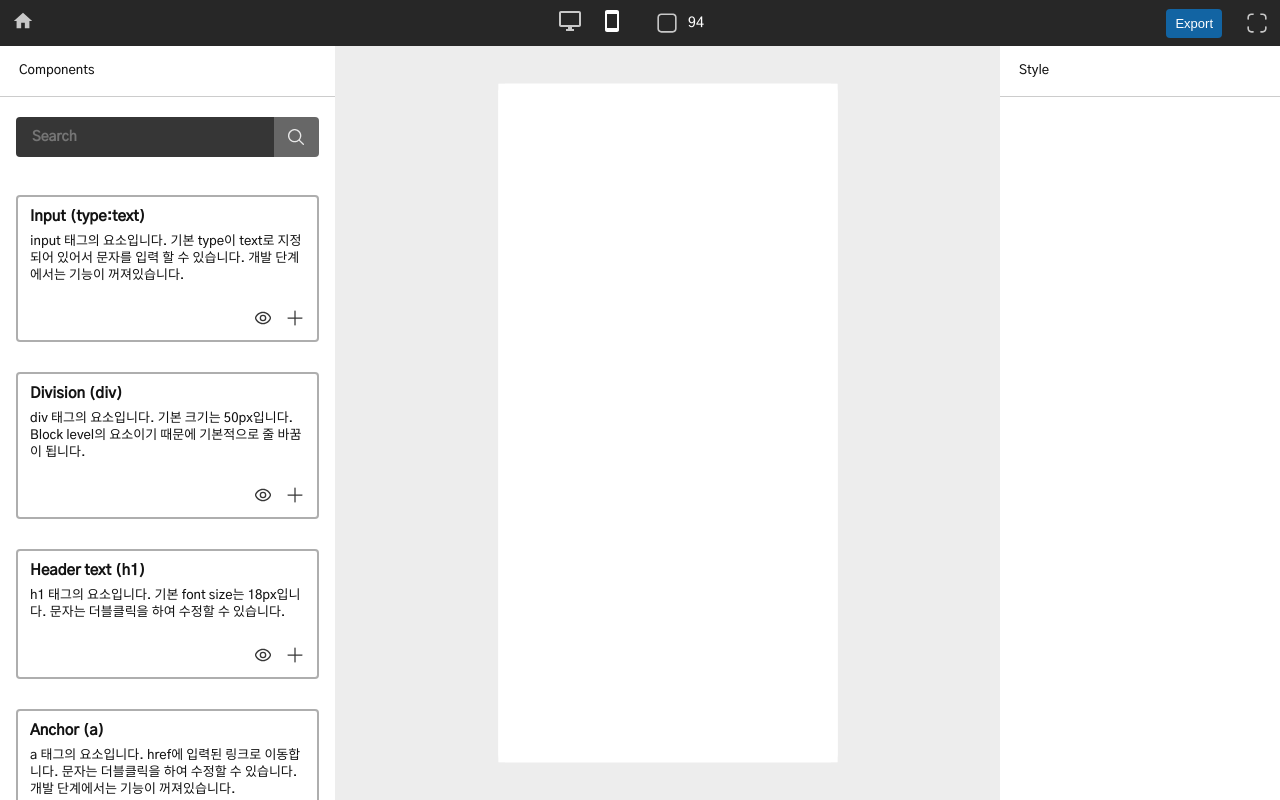
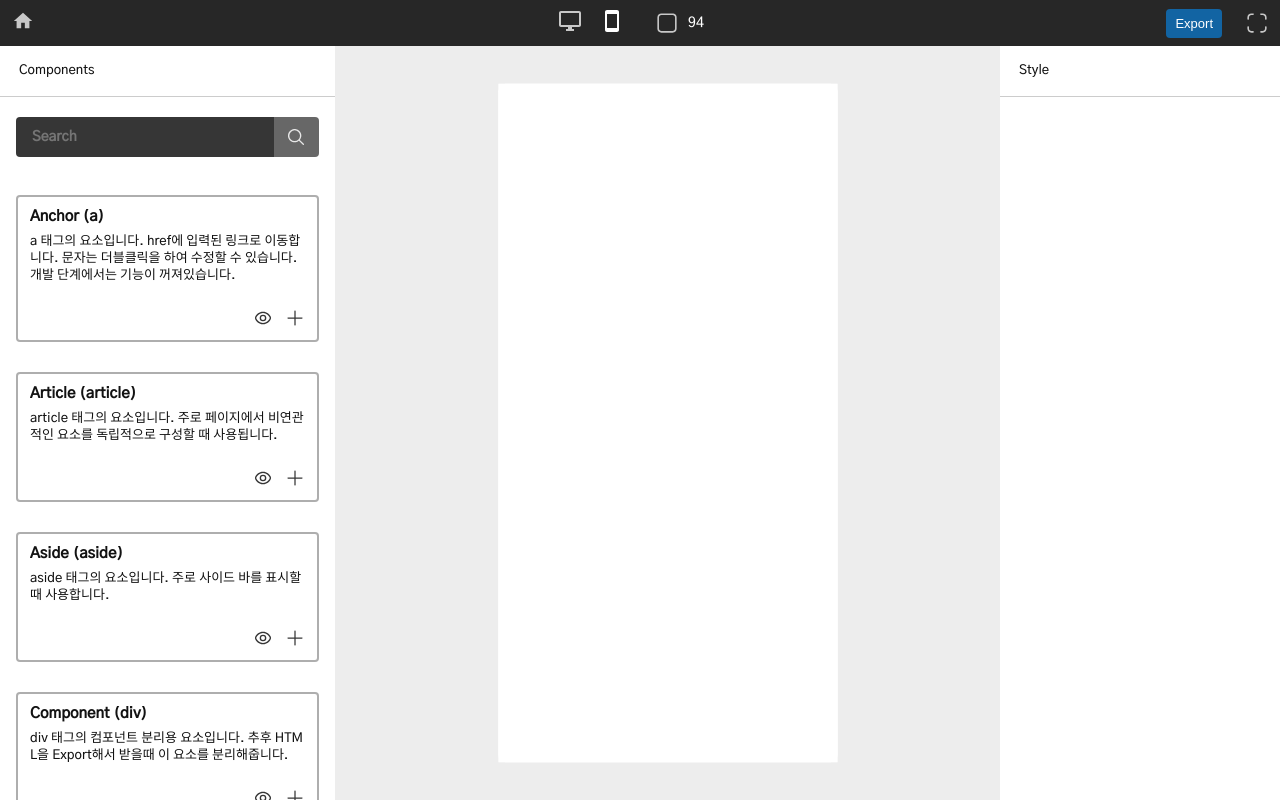
Before and after one commit to CWIN77/Html-Visualize-OldVer, a React (Create React App) app: page /develop/id in a window 1280 px wide. Built offline with nearby package versions, Linux system fonts and the light colour scheme; the HTML template or start-up script is replaced by a standard one.

Commit message:
add components sort

```diff
--- a/src/addableComps/compData.ts
+++ b/src/addableComps/compData.ts
@@ -18,7 +18,6 @@ export const compAttribute: { [key: string]: string[] } = {
 export const ableInsert = ["img", "input"];
 
 export const dbClickAble = ["h1", "h2", "h3", "h4", "h5", "p", "a", "li", "option", "span"];
-
 
 export const compData: ICompData[] = [
   {
--- a/src/components/addComp.tsx
+++ b/src/components/addComp.tsx
@@ -4,7 +4,7 @@ import { ReactComponent as SvgPlus } from '../svgs/plus.svg'
 import { ReactComponent as SvgEye } from '../svgs/eye.svg'
 import { compData, ableInsert } from '../addableComps/compData'
 import { useStore } from "../zustant"
-import { useState } from 'react'
+import { useEffect, useState } from 'react'
 import { ICompData } from "../types"
 import kmp from "kmp"
 import { useParams } from 'react-router-dom'
@@ -74,6 +74,16 @@ const AddComp = () => {
     }
   }
 
+  function compare(a: ICompData, b: ICompData) {
+    if (a.name < b.name) {
+      return -1;
+    }
+    if (a.name > b.name) {
+      return 1;
+    }
+    return 0;
+  } //TODO: 배열 내부의 객체의 정렬에 대해 공부하기
+
   return (
     <Container>
       <Name>Components</Name>
@@ -84,7 +94,7 @@ const AddComp = () => {
         </SearchBtn>
       </SearchContainer>
       {
-        compList.map((data, key) => (
+        compList.sort(compare).map((data, key) => (
           <Comp key={key}>
             <h1 title={data.descript}>{data.name}</h1>
             <h2>{data.descript}</h2>
--- a/src/pages/HvDevelop.tsx
+++ b/src/pages/HvDevelop.tsx
@@ -4,9 +4,9 @@ import StyleSetting from '../components/styleSetting'
 import View from "../components/hvView"
 import Nav from '../components/navBar'
 import HvResult from '../components/hvResult'
-import { useEffect } from 'react'
 
 const HvDevelop = () => {
+  //TODO: 코드구조 변경
   return (
     <>
       <HvResult />
```
